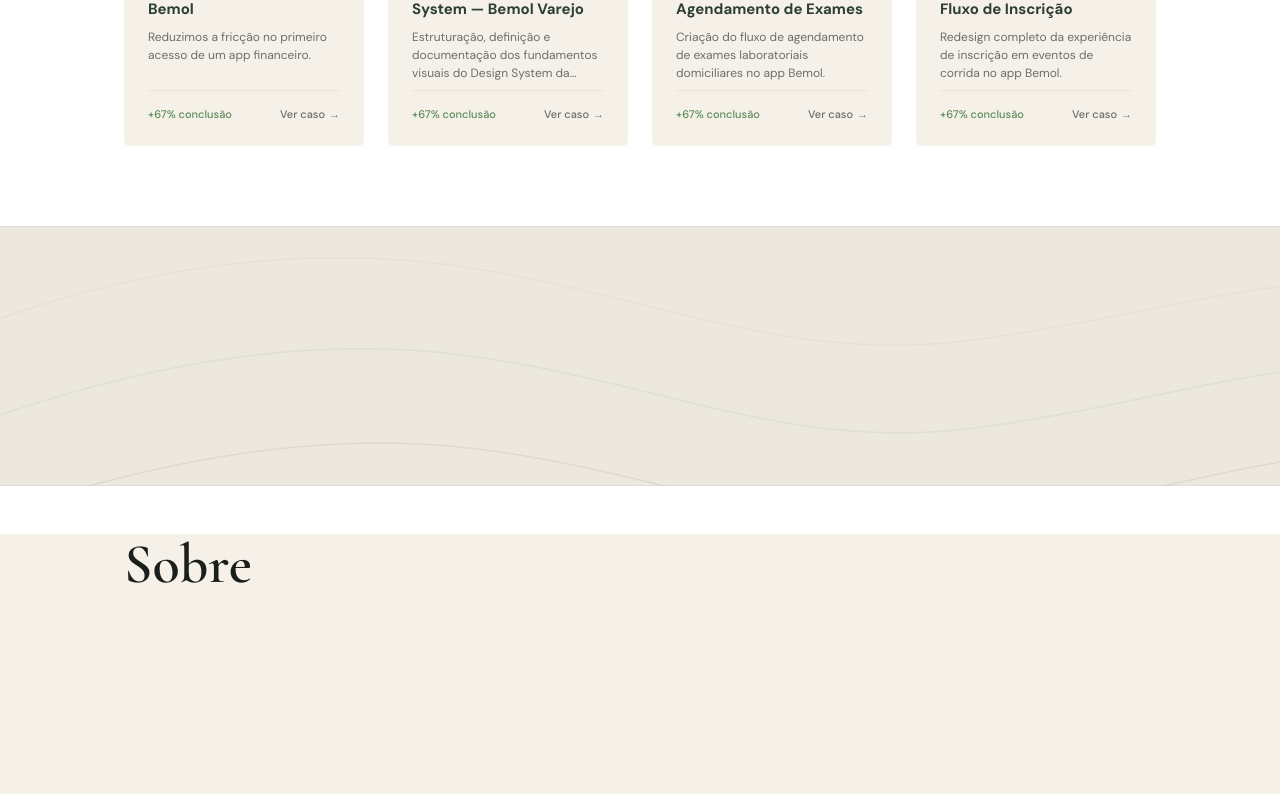
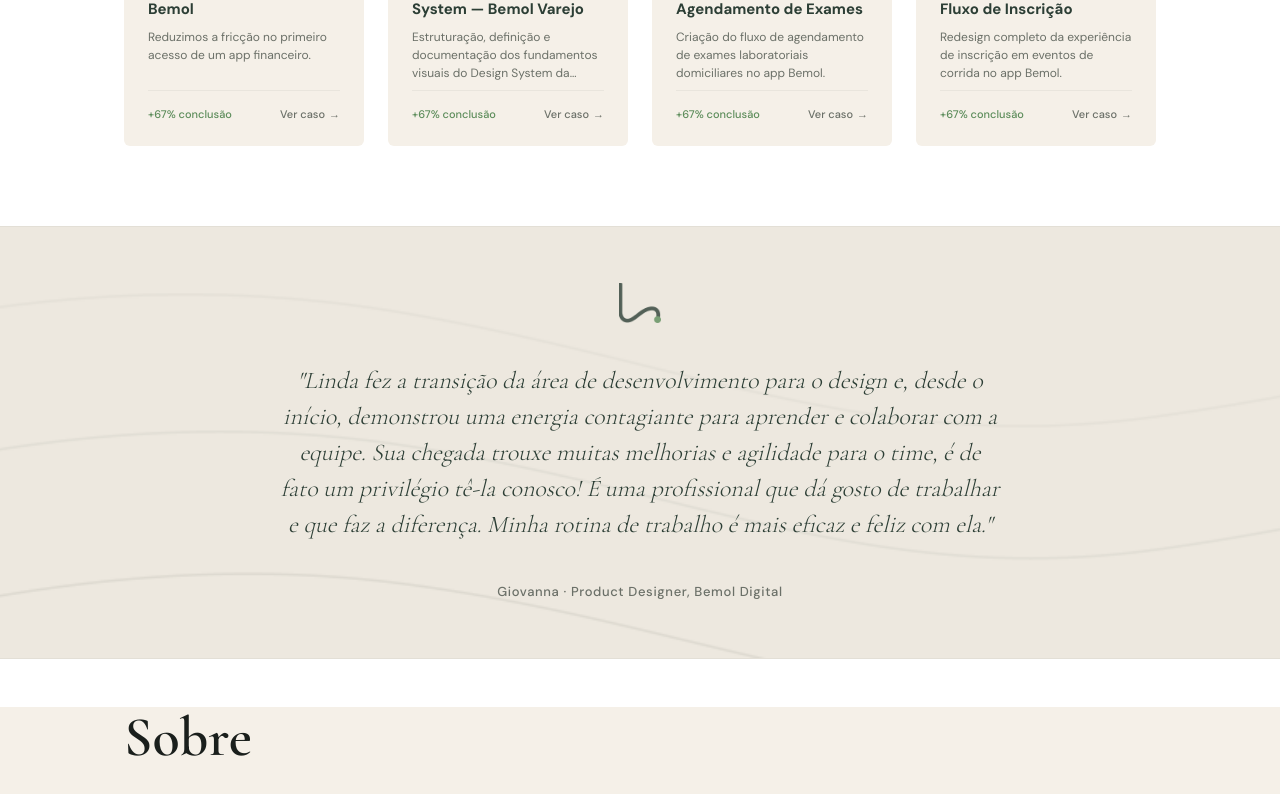
Before and after one commit to Agencia-Lumina-Digital/linda-hillary-port, a React (Vite) app: page / in a window 1280 px wide. Shown: the part 1246-2040 px from the top of the page. Built offline with nearby package versions, Linux system fonts and the light colour scheme.

Commit message:
feat: [CITATIONS] create

```diff
--- a/src/features/projects/Projects.tsx
+++ b/src/features/projects/Projects.tsx
@@ -2,6 +2,7 @@ import { Box, Stack, Typography } from '@mui/material';
 import { tokens } from '../../theme/tokens';
 import { ProjectCard } from './ProjectCard';
 import bgTopografico from '../../theme/assets/bg-topografico-claro.png';
+import logo from '../../theme/assets/logo-linda-claro.png';
 
 const projectsData = [
   {
@@ -118,8 +119,9 @@ export const Projects = () => {
       <Box
         sx={{
           mx: { xs: '-24px', md: 'calc(-50vw + 50%)' }, // Rompe o container pai e estica até as bordas da janela
-          px: { xs: '24px', md: 'calc(50vw - 50%)' }, // Mantém o futuro conteúdo alinhado à régua geral do site
+          px: { xs: '24px', md: 'calc(50vw - 50%)' }, // Mantém o conteúdo alinhado à régua geral do site
           mt: { xs: '48px', md: '80px' },
+          py: { xs: '40px', md: '56px' }, // Adiciona espaçamento vertical para respiro
           minHeight: { xs: '180px', md: '260px' },
           borderRadius: 0, // Retangular de ponta a ponta
           backgroundColor: '#EDE8DF', // Cor creme suave correspondente ao fundo da citação
@@ -134,7 +136,58 @@ export const Projects = () => {
           borderTop: `1px solid rgba(44, 62, 53, 0.05)`, // Acabamento premium horizontal
           borderBottom: `1px solid rgba(44, 62, 53, 0.05)`,
         }}
-      />
+      >
+        <Stack
+          spacing={{ xs: '24px', md: '40px' }}
+          alignItems="center"
+          sx={{
+            maxWidth: '720px',
+            width: '100%',
+            textAlign: 'center',
+          }}
+        >
+          {/* 1. Monograma */}
+          <Box
+            component="img"
+            src={logo}
+            alt="Monograma Linda Souza"
+            sx={{
+              height: { xs: '32px', md: '40px' },
+              width: 'auto',
+              display: 'block',
+              opacity: 0.8,
+            }}
+          />
+
+          {/* 2. Citação */}
+          <Typography
+            sx={{
+              fontFamily: tokens.typography.fontFamily.display,
+              fontSize: { xs: tokens.typography.fontSize[20], md: tokens.typography.fontSize[24] },
+              fontWeight: tokens.typography.fontWeight.light,
+              fontStyle: 'italic',
+              color: tokens.colors.text.brand,
+              lineHeight: 1.5,
+              // px: { xs: 2, md: 0 },
+            }}
+          >
+            "Linda fez a transição da área de desenvolvimento para o design e, desde o início, demonstrou uma energia contagiante para aprender e colaborar com a equipe. Sua chegada trouxe muitas melhorias e agilidade para o time, é de fato um privilégio tê-la conosco! É uma profissional que dá gosto de trabalhar e que faz a diferença. Minha rotina de trabalho é mais eficaz e feliz com ela."
+          </Typography>
+
+          {/* 3. Autor */}
+          <Typography
+            sx={{
+              fontFamily: tokens.typography.fontFamily.body,
+              fontSize: { xs: tokens.typography.fontSize[11], md: tokens.typography.fontSize[13] },
+              fontWeight: tokens.typography.fontWeight.medium,
+              color: tokens.colors.text.secondary,
+              letterSpacing: '0.05em',
+            }}
+          >
+            Giovanna · Product Designer, Bemol Digital
+          </Typography>
+        </Stack>
+      </Box>
     </Box>
   );
 };
```
